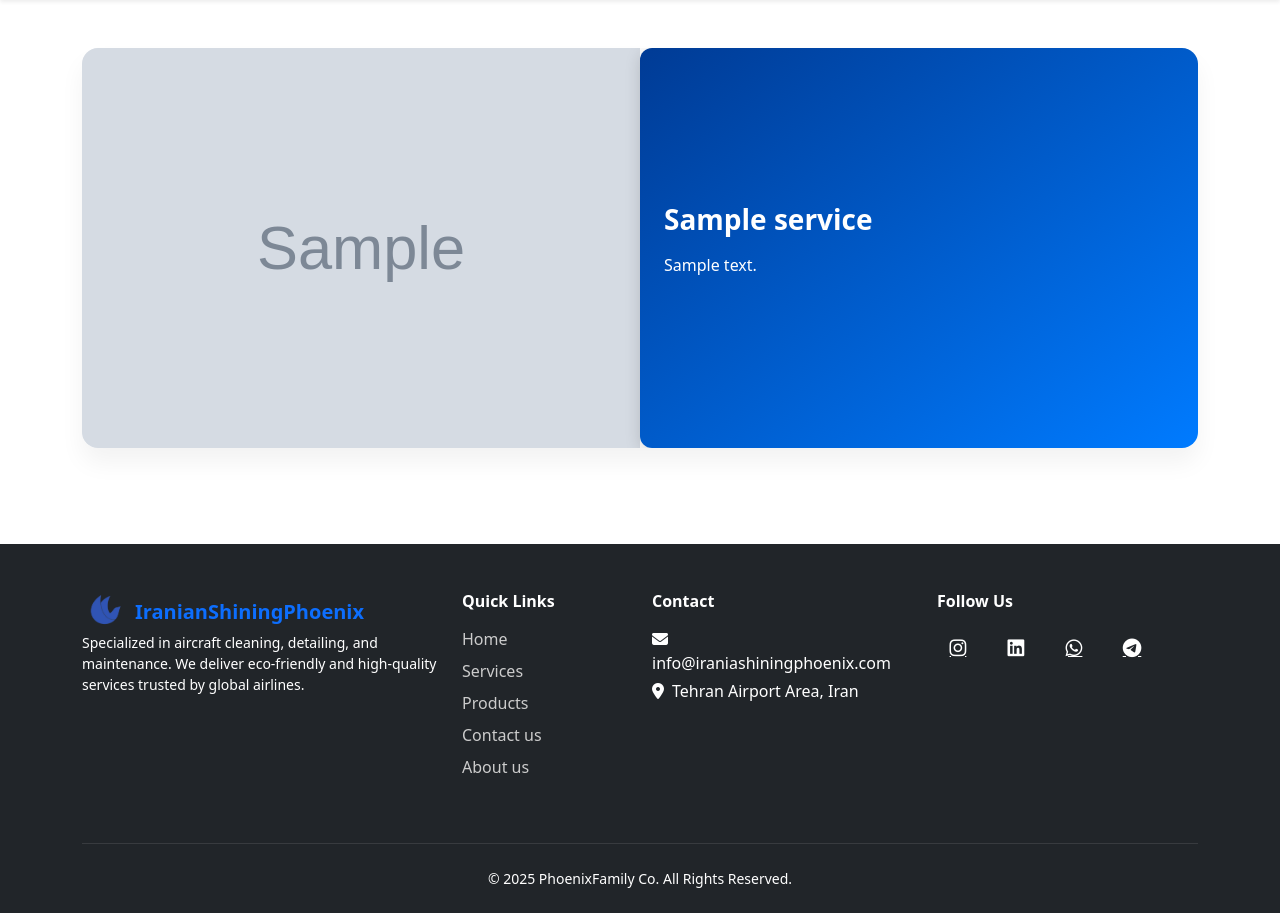
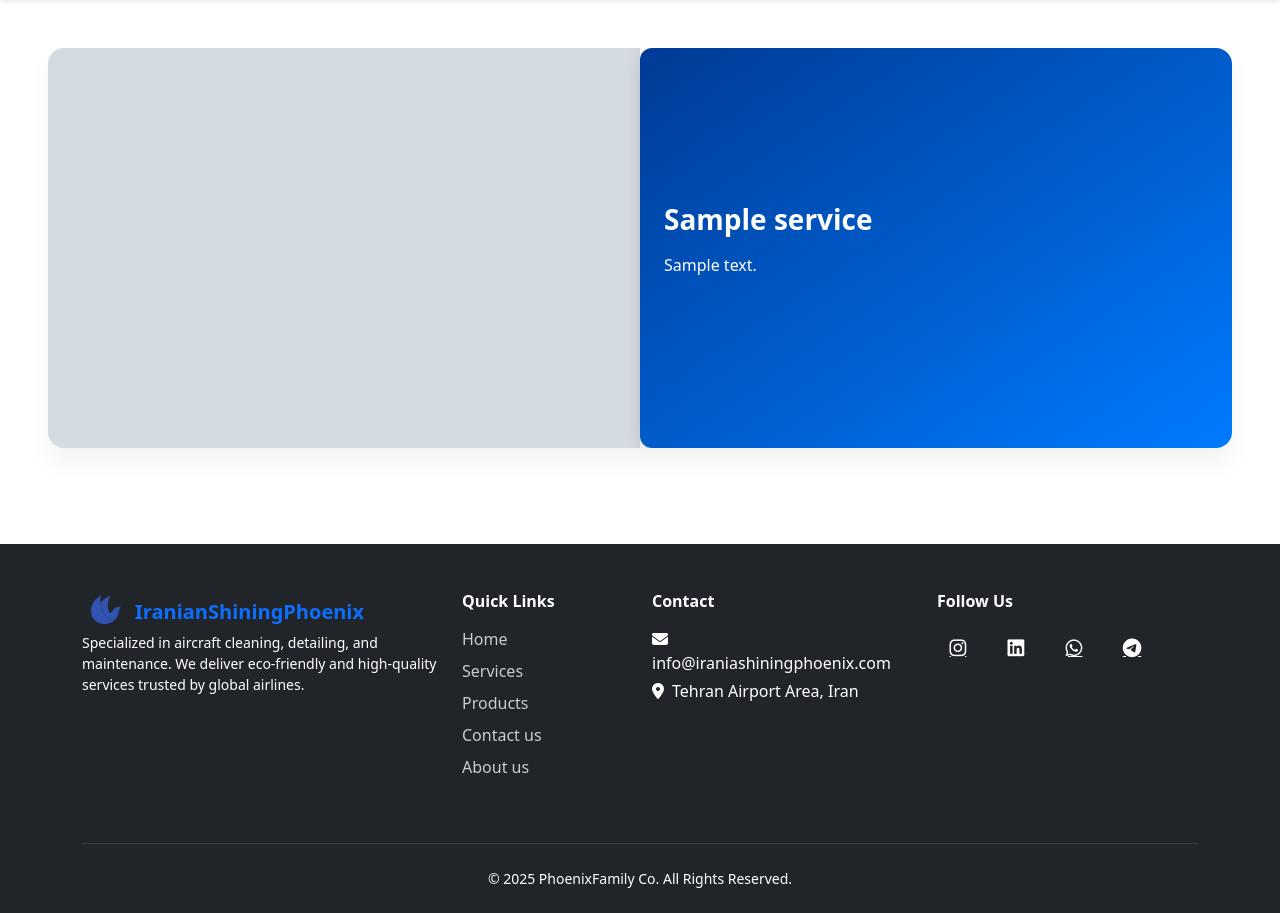
Before and after one commit to phoenixfamily/ISPX, a Django app: page /en/auth/1/ in a window 1280 px wide. Shown: the part 74-987 px from the top of the page. Run offline with Django 5.2, Linux system fonts and the light colour scheme; tables that the repository leaves empty hold one stand-in row (values such as "Sample post"); grey boxes marked "Sample" are stand-in pictures; parts of the project's set-up code (start-up, migrations or seed data) failed here and were passed over; some libraries are stand-ins or nearby versions.

Commit message:
home  changed

```diff
--- a/static/css/style.css
+++ b/static/css/style.css
@@ -148,7 +148,7 @@
 .service-img,
 .service-content {
   flex: 1 1 50%;
-  height: 400px; /* ارتفاع ثابت */
+  height: 3500px; /* ارتفاع ثابت */
   display: flex;
   justify-content: center;
   align-items: stretch;
--- a/templates/services.html
+++ b/templates/services.html
@@ -53,7 +53,7 @@
 
 {% block content %}
 <section class="custom-services py-5">
-  <div class="container">
+  <div class="container-fluid px-lg-5">
     {% for service in services %}
       <div class="service-box d-flex flex-wrap align-items-stretch mb-5 {% if forloop.counter|divisibleby:2 %}flex-row-reverse{% endif %}">
 
@@ -66,7 +66,7 @@
         <div class="service-content text-white p-4">
           <div class="content-wrapper">
             <h3 class="fw-bold mb-3">{{ service.title }}</h3>
-            <p>{{ service.description}}</p>
+            <p>{{ service.description }}</p>
           </div>
         </div>
 
```
